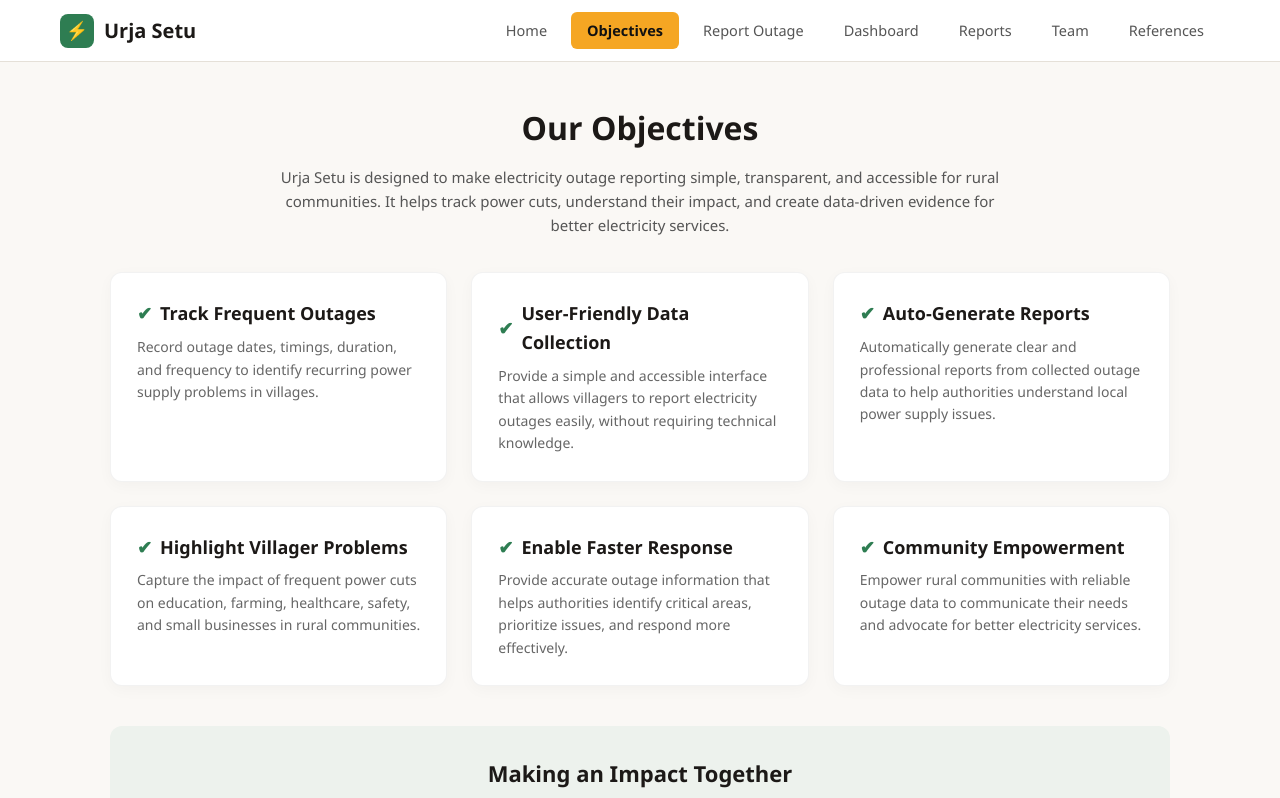
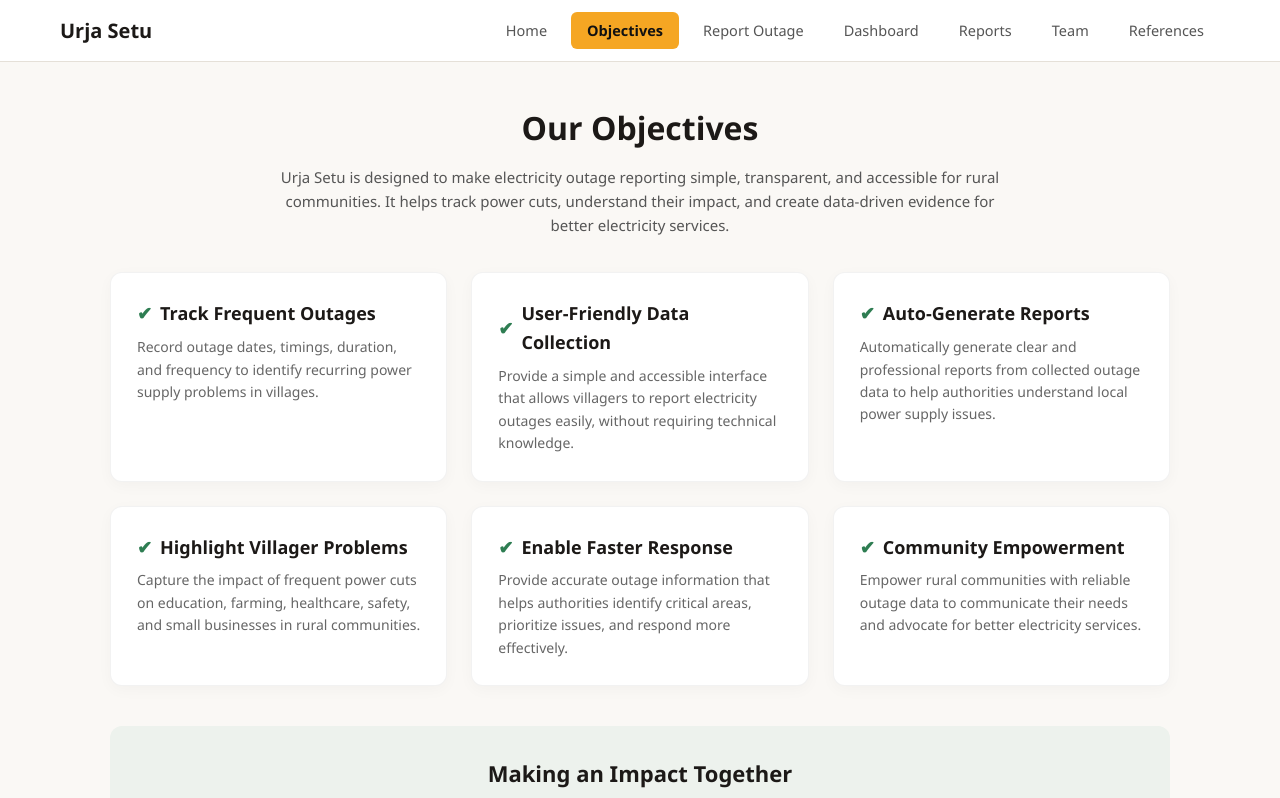
Before and after one commit to agrimtonk-rgb/web-dev-project-, a plain HTML site: page objectives.html in a window 1280 px wide. Shown: the top 798 px of the page. Drawn offline with Linux system fonts and the light colour scheme.

Commit message:
Polish user interface for a cleaner experience

```diff
--- a/objectives.html
+++ b/objectives.html
@@ -12,7 +12,7 @@
   <header>
     <div class="nav-wrap">
       <a href="index.html" class="logo">
-        <div class="logo-icon">⚡</div>
+
         <span>Urja Setu</span>
       </a>
       <nav>
```
Also changed, not shown: references.html (+1 -1 lines), report.html (+1 -1 lines), reports.html (+1 -1 lines), team.html (+1 -1 lines).
